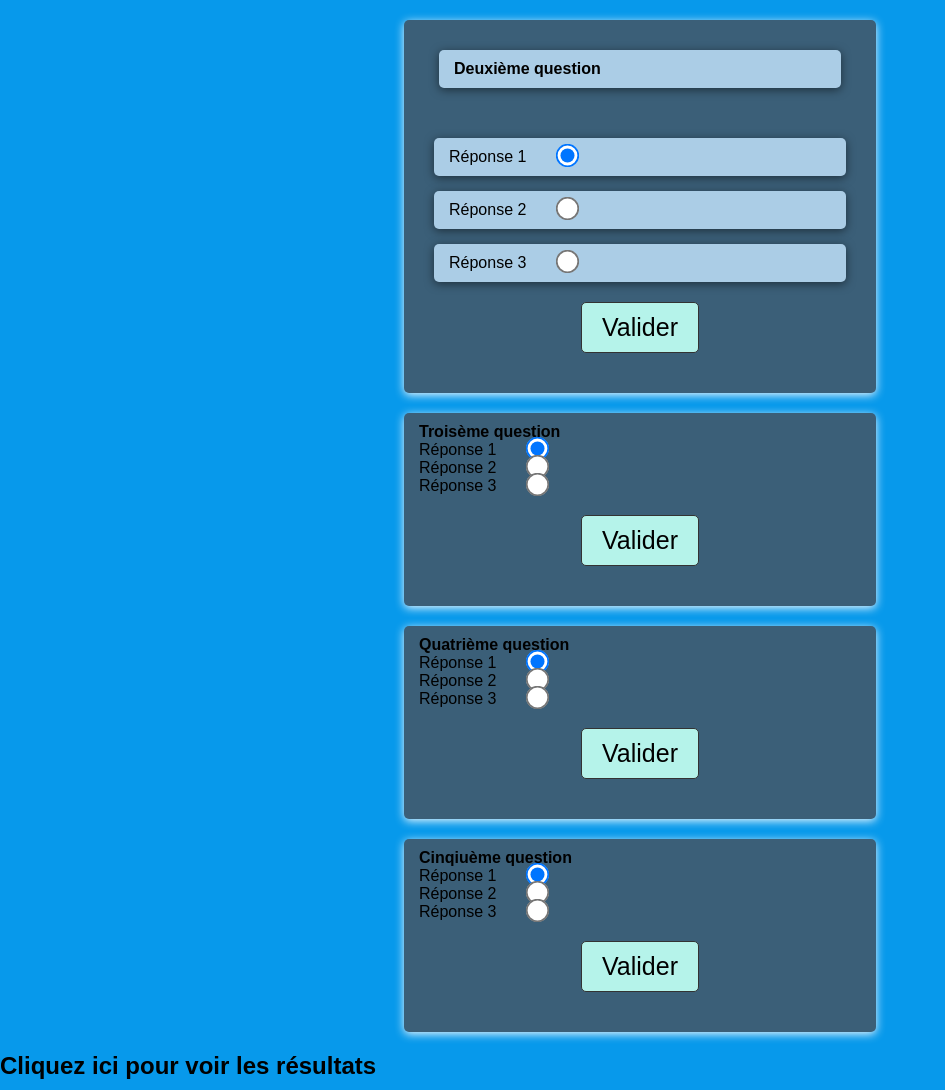
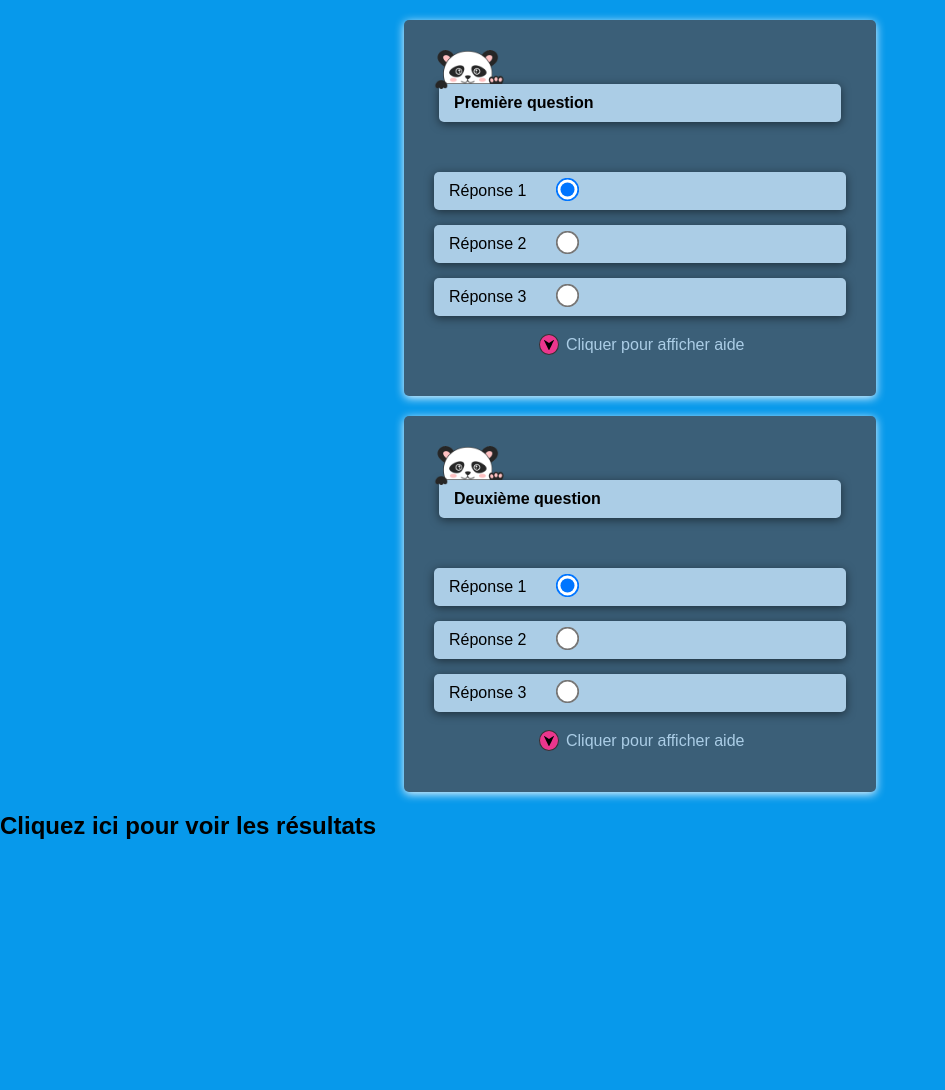
Before and after one commit to vacho35/Quiz_Mae, a plain HTML site: page index.html in a window 1280 px wide. Shown: the whole page, without its empty margins (0-945 px from the left). After the commit the page ends 850 px from the top, so only its background shows below. Drawn offline with Linux system fonts and the light colour scheme.

Commit message:
question chachée terminée

```diff
--- a/index.html
+++ b/index.html
@@ -9,10 +9,41 @@
 </head>
 <body>
 
-
     <div class="container-global">
         <form class="form-quizz" >
             <div class="question-block">
+                <img id="panda" src="/Images/panda.png" alt="image panda">
+                <div class="question">
+                    <h4>Première question</h4>
+                </div>
+                <div class="reponse-block">
+                    <div class="reponse">
+                        <label for="Q1R1">Réponse 1</label>
+                        <input type="radio" name="reponseG1" value="Reponse1" id="Q1R1" checked>
+                    </div>
+                    <div class="reponse">
+                        <label for="Q1R2">Réponse 2</label>
+                        <input type="radio" name="reponseG1" value="Reponse2" id="Q1R2">
+                    </div>
+                    <div class="reponse">
+                        <label for="Q1R3">Réponse 3</label>
+                        <input type="radio" name="reponseG1" value="Reponse3" id="Q1R3">
+                    </div>
+                </div>
+                <div class="help-box">
+                    <button id="btn1" class="help-button" type="button"><img src="/Images/triangle.svg" width="10px" alt="bouton en forme de triangle"></button>
+                    <p class="secrete-help">Cliquer pour afficher aide</p>
+                    <div>
+                        <p class="secrete-sentence">je suis la phrase d'aide</p>
+                    </div>
+                </div>
+            </div>
+        </form>
+    </div>
+    <div class="container-global">
+        <form class="form-quizz" >
+            <div class="question-block">
+                <img id="panda" src="/Images/panda.png" alt="image panda">
                 <div class="question">
                     <h4>Deuxième question</h4>
                 </div>
@@ -30,75 +61,15 @@
                         <input type="radio" name="reponseG2" value="Reponse3" id="Q2R3">
                     </div>
                 </div>
-            <button>Valider</button>
+                <div class="help-box">
+                    <button id="btn2" class="help-button" type="button"><img src="/Images/triangle.svg" width="10px" alt="bouton en forme de triangle"></button>
+                    <p class="secrete-help">Cliquer pour afficher aide</p>
+                    <div>
+                        <p class="secrete-sentence">je suis la phrase d'aide</p>
+                    </div>
+                </div>
             </div>
         </form>
-    </div>
-
-    <div class="container-global">
-        <form class="form-quizz" >
-            <div class="question-block">
-                <h4>Troisème question</h4>
-
-            <div>
-                <label for="Q3R1">Réponse 1</label>
-                <input type="radio" name="reponseG3" value="Reponse1" id="Q3R1" checked>
-            </div>
-            <div>
-                <label for="Q3R2">Réponse 2</label>
-                <input type="radio" name="reponseG3" value="Reponse2" id="Q3R2">
-            </div>
-            <div>
-                <label for="Q3R3">Réponse 3</label>
-                <input type="radio" name="reponseG3" value="Reponse3" id="Q3R3">
-            </div>
-            <button>Valider</button>
-          </div>
-        </form>
-    </div>
-
-    <div class="container-global">
-        <form class="form-quizz" >
-            <div class="question-block">
-                <h4>Quatrième question</h4>
-            <div>
-                <label for="Q4R1">Réponse 1</label>
-                <input type="radio" name="reponseG4" value="Reponse1" id="Q4R1" checked>
-            </div>
-            <div>
-                <label for="Q4R2">Réponse 2</label>
-                <input type="radio" name="reponseG4" value="Reponse2" id="Q4R2">
-            </div>
-            <div>
-                <label for="Q4R3">Réponse 3</label>
-                <input type="radio" name="reponseG4" value="Reponse3" id="Q4R3">
-            </div>
-            <button>Valider</button>
-            </div>
-        </form>
-    </div>
-
-    <div class="container-global">
-        <form class="form-quizz" >
-            <div class="question-block">
-                <h4>Cinqiuème question</h4>
-            <div>
-                <label for="Q5R1">Réponse 1</label>
-                <input type="radio" name="reponseG5" value="Reponse1" id="Q5R1" checked>
-            </div>
-            <div>
-                <label for="Q5R2">Réponse 2</label>
-                <input type="radio" name="reponseG5" value="Reponse2" id="Q5R2">
-            </div>
-            <div>
-                <label for="Q5R3">Réponse 3</label>
-                <input type="radio" name="reponseG5" value="Reponse3" id="Q5R3">
-            </div>
-
-            <button>Valider</button>
-            </div>
-        </form>
-
     </div>
 
         <div class="resultat">
--- a/index.js
+++ b/index.js
@@ -0,0 +1,14 @@
+const aide = document.querySelector(".secrete-sentence");
+const btnAide1 = document.getElementById("btn1");
+const btnAide2 = document.getElementById("btn2");
+
+
+    btnAide1.addEventListener('click', () => {
+        aide.classList.toggle("visible")
+        btnAide1.classList.toggle("clicked")
+    });
+
+    btnAide2.addEventListener('click', () => {
+        aide.classList.toggle("visible")
+        btnAide2.classList.toggle("clicked")
+    });
--- a/style.css
+++ b/style.css
@@ -26,7 +26,7 @@ h1 {
 }
 
 .question-block{
-    padding: 10px 15px 40px;
+    padding: 30px 15px 20px;
     margin: 20px;
     border-radius: 5px;
     background-color: #3b5f78;
@@ -41,7 +41,7 @@ h1 {
 
 .question{
     padding: 10px 15px 10px;
-    margin: 20px;
+    margin: 34px 20px 20px 20px;
     border-radius: 5px;
     box-shadow: 0 2px 10px rgba(0,0,0,0.5);
     background-color: #abcde6;
@@ -64,8 +64,42 @@ h1 {
     color: #af5c5c;
     background-color: #0d40ad;
 }
-
-
+#panda{
+    position: absolute;
+    width: 100px;
+}
+.help-box {
+    text-align: center;
+}
+.help-button {
+    border-radius: 50%;
+    font-size: 15px;
+    margin: 3px;
+    padding: 1px 4px;
+    display: inline;
+    background-color: #EC368D;
+}
+.clicked {
+    color: #abcde6;
+    background-color: #0d40ad;
+}
+.secrete-help {
+    display: inline;
+    color: #abcde6;
+}
+.secrete-sentence {
+    opacity: 0;
+}
+.visible {
+    opacity: 1;
+    padding: 10px 20px;
+    margin: 10px ;
+    border-radius: 5px;
+    box-shadow: 0 2px 10px rgba(0,0,0,0.5);
+    display: inline-block;
+    background-color: #EC368D;
+    color: rgb(172, 214, 200);
+}
 
 
 .resultats {
```
Also changed, not shown: Images/panda-bear-clipart-design-illustration-free-png-removebg-preview (1).png (added), Images/panda.png (added), Images/triangle.svg (added).
